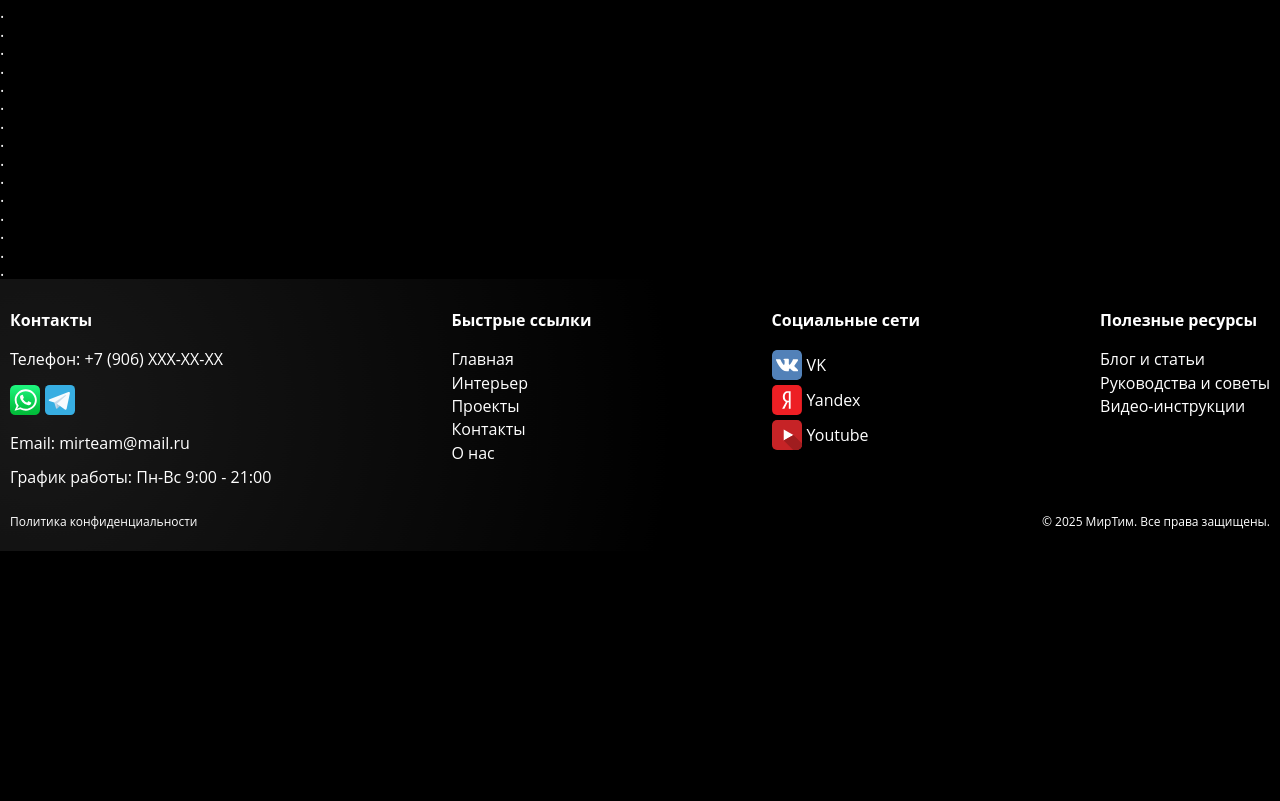
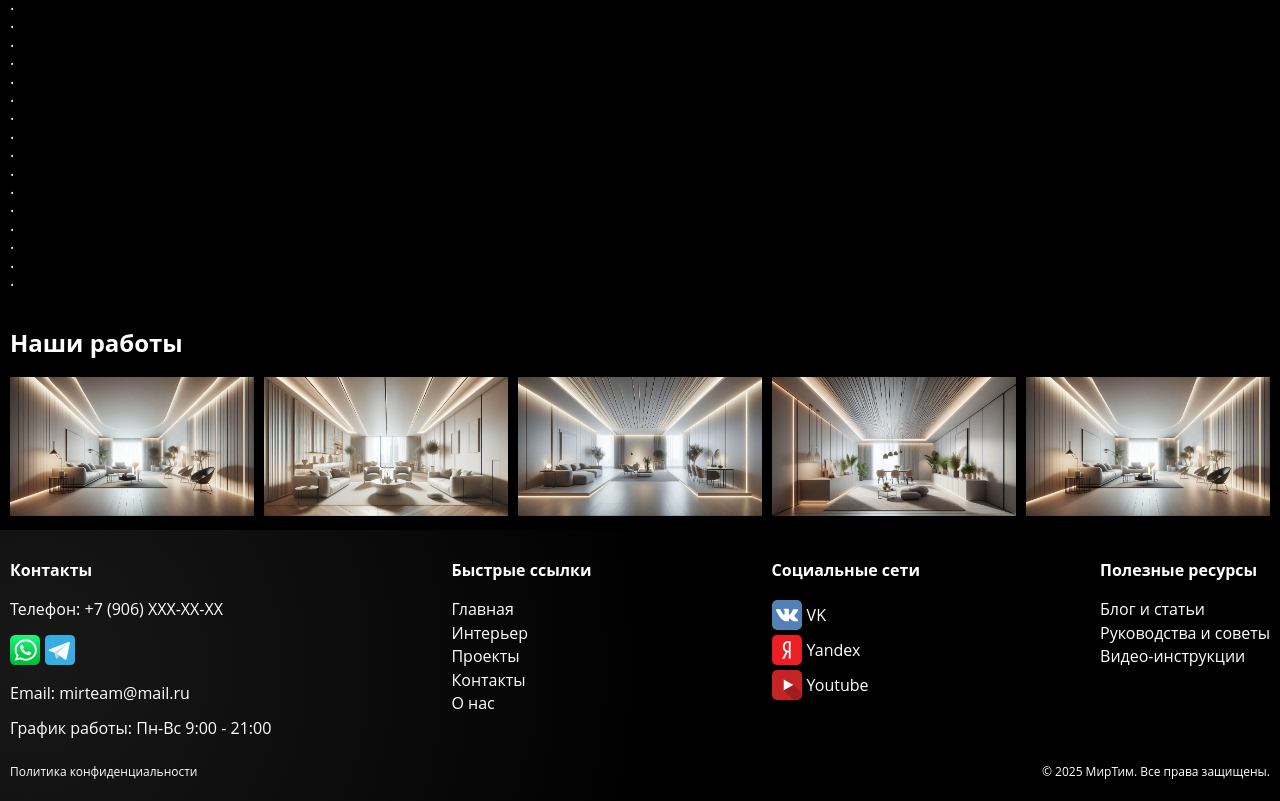
Before and after one commit to YourunB/mirteam, a website: page index.html in a window 1280 px wide. Shown: the part 1808-2609 px from the top of the page. Before the commit the page ends 2359 px from the top, so only its background shows below. Drawn offline with nearby package versions, Linux system fonts and the light colour scheme.

Commit message:
feat: add multiple slider (#9)
* feat: add multiple slider

* feat: add fancy box to multiple slider

* feat: add zoom for multiple slider

* refactor: change style to main section

* refactor: change section style

* refactor: add padding to section

```diff
--- a/index.html
+++ b/index.html
@@ -7,7 +7,10 @@
   <link href="styles/styles.css" rel="stylesheet">
   <link href="styles/media.css" rel="stylesheet">
   <link rel="stylesheet" href="https://cdn.jsdelivr.net/npm/swiper@11/swiper-bundle.min.css"/>
+  <link rel="stylesheet" href="https://cdnjs.cloudflare.com/ajax/libs/fancybox/3.5.7/jquery.fancybox.min.css">
   <script src="https://cdn.jsdelivr.net/npm/swiper@11/swiper-bundle.min.js"></script>
+  <script src="https://cdnjs.cloudflare.com/ajax/libs/jquery/3.6.0/jquery.min.js"></script>
+  <script src="https://cdnjs.cloudflare.com/ajax/libs/fancybox/3.5.7/jquery.fancybox.min.js"></script>
   <link rel="icon" href="assets/images/logo.png">
   <title>МИРТИМ</title>
 </head>
@@ -52,7 +55,7 @@
     </div>
   </header>
 
-  <main>
+  <main class="main">
     <div class="swiper main-swiper">
       <div class="swiper-wrapper">
         <div class="swiper-slide">
@@ -82,7 +85,7 @@
       <div class="swiper-button-next"></div>
     </div>
 
-  </main>
+    <section>
       <div>.</div>
       <div>.</div>
       <div>.</div>
@@ -153,6 +156,52 @@
       <div>.</div>
       <div>.</div>
       <div>.</div>
+    </section>
+
+    <section>
+      <h2>Наши работы</h2>
+      <div class="swiper-container">
+        <div class="swiper-wrapper">
+          <div class="swiper-slide">
+            <a href="assets/images/ceilings/ceiling-1.jpeg" data-fancybox="slider" data-caption="Натяжной потолок">
+              <img class="swiper-slide__zoom" src="assets/images/icons/zoom.svg" alt="Увеличить">
+              <img class="swiper-slide__image" src="assets/images/ceilings/ceiling-1.jpeg" alt="Натяжной потолок">
+            </a>
+          </div>
+          <div class="swiper-slide">
+            <a href="assets/images/ceilings/ceiling-2.jpeg" data-fancybox="slider" data-caption="Натяжной потолок">
+              <img class="swiper-slide__zoom" src="assets/images/icons/zoom.svg" alt="Увеличить">
+              <img class="swiper-slide__image" src="assets/images/ceilings/ceiling-2.jpeg" alt="Натяжной потолок">
+            </a>
+          </div>
+          <div class="swiper-slide">
+            <a href="assets/images/ceilings/ceiling-3.jpeg" data-fancybox="slider" data-caption="Натяжной потолок">
+              <img class="swiper-slide__zoom" src="assets/images/icons/zoom.svg" alt="Увеличить">
+              <img class="swiper-slide__image" src="assets/images/ceilings/ceiling-3.jpeg" alt="Натяжной потолок">
+            </a>
+          </div>
+          <div class="swiper-slide">
+            <a href="assets/images/ceilings/ceiling-4.jpeg" data-fancybox="slider" data-caption="Натяжной потолок">
+              <img class="swiper-slide__zoom" src="assets/images/icons/zoom.svg" alt="Увеличить">
+              <img class="swiper-slide__image" src="assets/images/ceilings/ceiling-4.jpeg" alt="Натяжной потолок">
+            </a>
+          </div>
+          <div class="swiper-slide">
+            <a href="assets/images/ceilings/ceiling-1.jpeg" data-fancybox="slider" data-caption="Натяжной потолок">
+              <img class="swiper-slide__zoom" src="assets/images/icons/zoom.svg" alt="Увеличить">
+              <img class="swiper-slide__image" src="assets/images/ceilings/ceiling-1.jpeg" alt="Натяжной потолок">
+            </a>
+          </div>
+          <div class="swiper-slide">
+            <a href="assets/images/ceilings/ceiling-2.jpeg" data-fancybox="slider" data-caption="Натяжной потолок">
+              <img class="swiper-slide__zoom" src="assets/images/icons/zoom.svg" alt="Увеличить">
+              <img class="swiper-slide__image" src="assets/images/ceilings/ceiling-2.jpeg" alt="Натяжной потолок">
+            </a>
+          </div>
+        </div>
+      </div>
+    </section>
+  </main>
 
   <footer class="footer">
     <div class="footer-animation"></div>
@@ -204,6 +253,8 @@
   </footer>
 
   <script src="scripts/swiper/main-swiper.js"></script>
-  <script src="scripts/swiper/menu.js"></script>
+  <script src="scripts/swiper/five-swiper.js"></script>
+  <script src="scripts/fancy-box/fancy-box-slider.js"></script>
+  <script src="scripts/menu.js"></script>
 </body>
 </html>
--- /dev/null
+++ b/scripts/fancy-box/fancy-box-slider.js
@@ -0,0 +1,6 @@
+$(document).ready(function() {
+    $('[data-fancybox="slider"]').fancybox({
+      loop: true,
+      buttons: ["zoom", "close"],
+    });
+  });
--- /dev/null
+++ b/scripts/swiper/five-swiper.js
@@ -0,0 +1,27 @@
+const swiperFive = new Swiper('.swiper-container', {
+    spaceBetween: 10,
+    freeMode: false,
+    loop: true,
+    grabCursor: true,
+    navigation: {
+      prevEl: '.bottom-slider-button-prev',
+      nextEl: '.bottom-slider-button-next',
+    },
+    breakpoints: {
+      1200: {
+        slidesPerView: 5,
+      },
+      992: {
+        slidesPerView: 4,
+      },
+      768: {
+        slidesPerView: 3,
+      },
+      576: {
+        slidesPerView: 2,
+      },
+      0: {
+        slidesPerView: 1,
+      },
+    }
+  });
--- a/styles/styles.css
+++ b/styles/styles.css
@@ -168,7 +168,13 @@ body {
   opacity: 0;
 }
 
-/*-------------------------------------maim-swiper----------------------------------*/
+/*------------------------------------------main------------------------------------*/
+
+section {
+  padding: 10px;
+}
+
+/*-------------------------------------main-swiper----------------------------------*/
 
 .swiper-button-prev::after,
 .swiper-button-next::after {
@@ -177,6 +183,44 @@ body {
 
 .swiper-pagination-bullet.swiper-pagination-bullet-active {
   background-color: white;
+}
+
+.swiper-slide__image {
+  width: 100%;
+}
+
+.swiper-slide__zoom {
+  position: absolute;
+  padding: 5px;
+  border-radius: 100%;
+  background: rgba(0, 0, 0, 0.4);
+  right: 2px;
+  top: 2px;
+  width: 30px;
+  transition: 0.7s;
+  opacity: 0;
+}
+
+@media(hover:hover) {
+  .swiper-slide:hover .swiper-slide__zoom {
+    opacity: 1;
+  }
+}
+
+section {
+  max-width: 1440px;
+  width: 100%;
+  margin: auto;
+  overflow: hidden;
+}
+
+/*----------------------------------------multiple-swiper---------------------------*/
+
+.swiper-container {
+  max-width: 1440px;
+  width: 100%;
+  margin: auto;
+  overflow: hidden;
 }
 
 /*------------------------------------------footer----------------------------------*/
```
Also changed, not shown: assets/images/icons/zoom.svg (added), scripts/menu.js (renamed from scripts/swiper/menu.js). Lines whose indentation alone changed are shown as unchanged.
